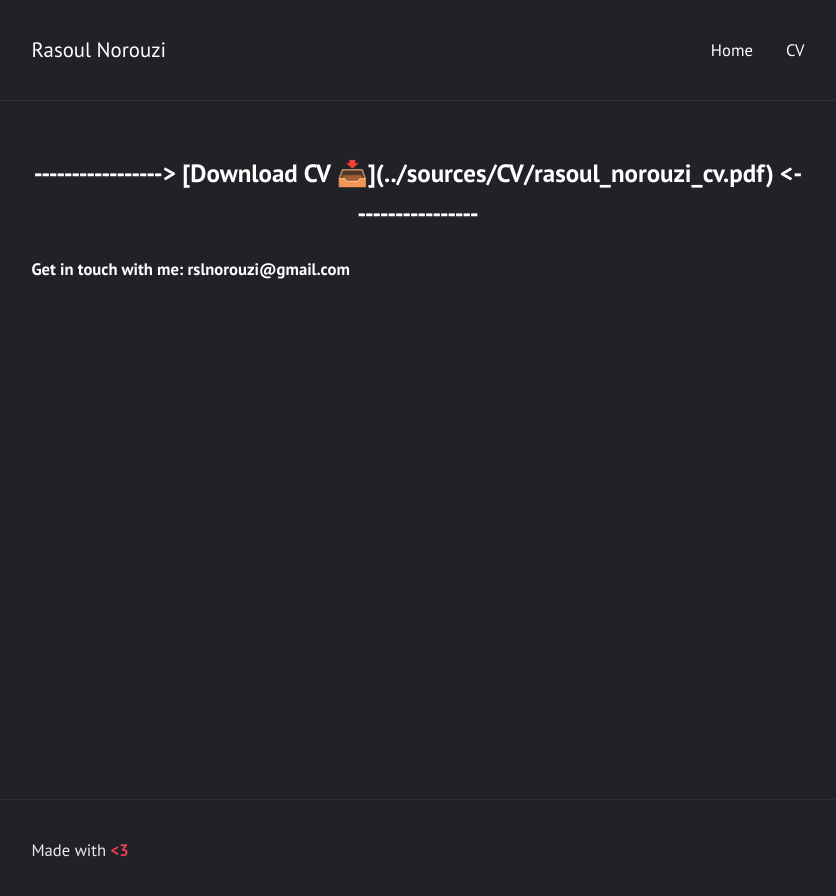
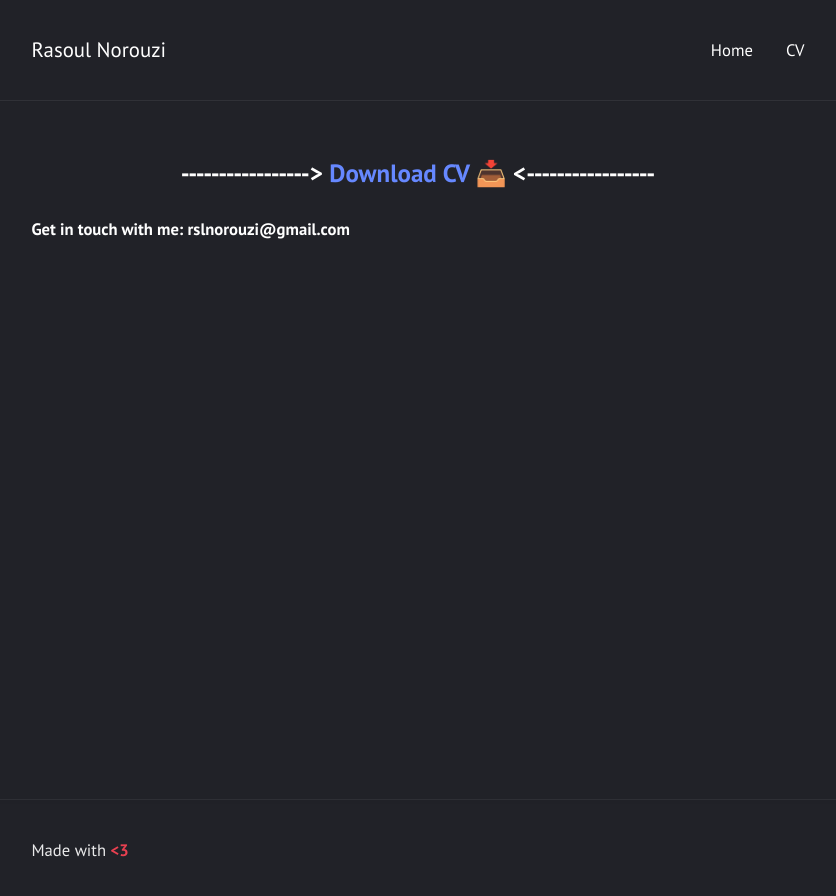
Before and after one commit to rasoulnorouzi/rasoulnorouzi.github.io, a Jekyll site: the page built from cv.md, in a window 1280 px wide. Shown: the top 896 px of the page, without its empty margins (222-1058 px from the left). Built offline with Jekyll 4.4.1, drawn with Linux system fonts in a browser that asks for light colours; part of the change alters nothing that is shown.

Commit message:
Update cv.md

```diff
--- a/cv.md
+++ b/cv.md
@@ -2,7 +2,7 @@
 layout: page
 ---
 
-<h2 style="text-align:center;"> -----------------> [Download CV 📥](../sources/CV/rasoul_norouzi_cv.pdf) <----------------- </h2>
+<h2 style="text-align:center;"> -----------------> <a href="../sources/CV/rasoul_norouzi_cv.pdf"> Download CV 📥 </a> <----------------- </h2>
 
 
 #### Get in touch with me: rslnorouzi@gmail.com
```
